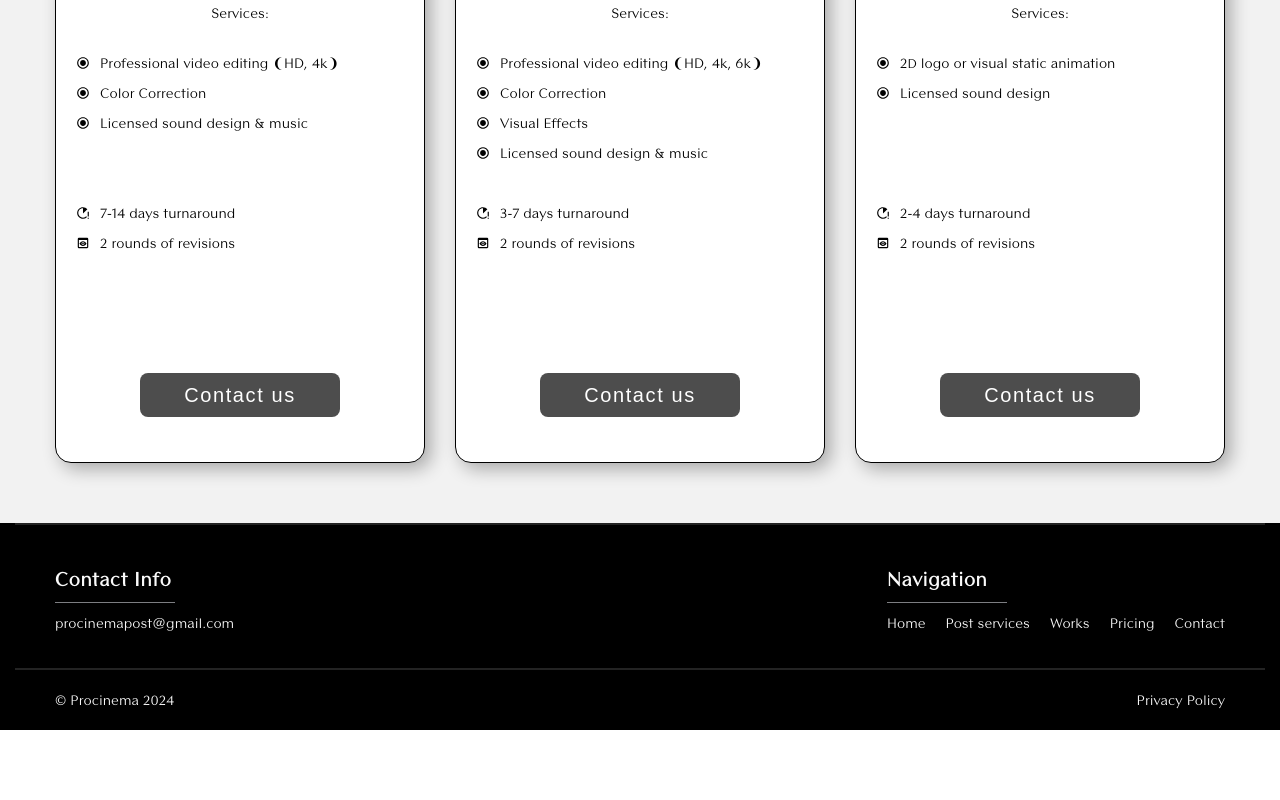
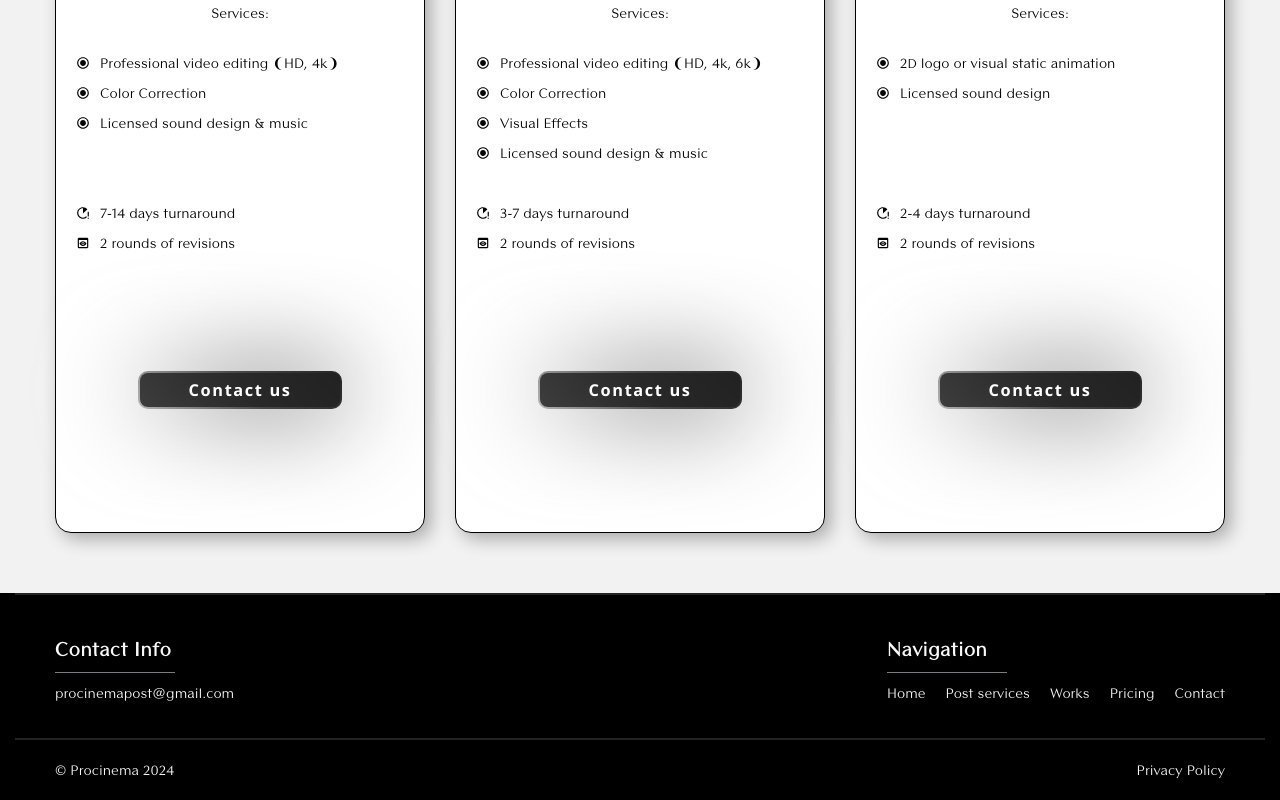
Before and after one commit to G2Sgit/procinema, a Next.js app: page /pricing in a window 1280 px wide. Shown: the part 613-1413 px from the top of the page. Before the commit the page ends 1343 px from the top, so only its background shows below. Built offline with nearby package versions, Linux system fonts and the light colour scheme; a web font is replaced by a local one.

Commit message:
Commit 1
1) changed some paddings;
2) changed buttons styles on the page Pricing and Contact;

```diff
--- a/components/ContactPageComponents/ContactsForm/ContactsForm.module.scss
+++ b/components/ContactPageComponents/ContactsForm/ContactsForm.module.scss
@@ -104,7 +104,7 @@ flex-direction: column;
   --ch-white: #e1e1e1;
   border-radius: 8px;
   width: 200px;
-  height: 44px;
+  height: 34px;
   display: flex;
   align-items: center;
   justify-content: center;
@@ -118,8 +118,12 @@ flex-direction: column;
   transition-duration: 0.2s;
   background-color: rgba(33, 33, 33, 0.8);
 
-  font-size: 20px;
-  font-weight: 500;
+  font-weight: 600;
+  font-family: var(--open_sans);
+  text-align: center;
+
+
+  font-size: 1.17em;
   line-height: 22px;
   letter-spacing: 0.1rem;
 
@@ -177,3 +181,9 @@ flex-direction: column;
 .button:after {
   filter: blur(50px);
 }
+
+
+.buttonWrapper{
+  position: relative;
+  z-index: 2;
+}
--- a/components/HomePageComponents/MainHero/MainHero.module.scss
+++ b/components/HomePageComponents/MainHero/MainHero.module.scss
@@ -122,19 +122,21 @@
   .wrapper {
     display: flex;
     flex-direction: column;
-    justify-content: center;
+    // justify-content: center;
     align-items: center;
     height: 100vh;
     overflow: hidden;
     position: relative;
     z-index: 4;
-    padding-top: 100px;
+    // padding-top: 100px;
   background-repeat: no-repeat;
 background-size: cover;
 background-image: url(https://video.procinemastudio.com/images/image_hero_mobile.png);
 
 @media screen and (min-width: 768px){
+      justify-content: center;
 background-image: none;
+    padding-top: 100px;
 background-color: #141414;
 }
 
--- a/components/PricingPageComponents/PricingComponent/Pricing.module.scss
+++ b/components/PricingPageComponents/PricingComponent/Pricing.module.scss
@@ -139,11 +139,13 @@ align-items: center;
 }
 
 .buttonsWrapper {
+  position: relative;
+  z-index: 2;
   margin-top: 60px;
   display: flex;
   justify-content: center;
   align-items: center;
-  margin: 20px 20px;
+  margin: 20px 20px 100px 20px;
 }
 
 
@@ -191,7 +193,7 @@ align-items: center;
   --ch-white: #e1e1e1;
   border-radius: 8px;
   width: 200px;
-  height: 44px;
+  height: 34px;
   display: flex;
   align-items: center;
   justify-content: center;
@@ -204,8 +206,12 @@ align-items: center;
   transition-duration: 0.2s;
   background-color: rgba(33,33,33,0.8);
 
-  font-size: 20px;
-  font-weight: 500;
+  font-weight: 600;
+  font-family: var(--open_sans);
+  text-align: center;
+
+
+  font-size: 1.17em;
   line-height: 22px;
   letter-spacing: 0.1rem;
 
```
Also changed, not shown: components/ContactPageComponents/ContactsForm/ContactsForm.jsx (+4 -3 lines).
